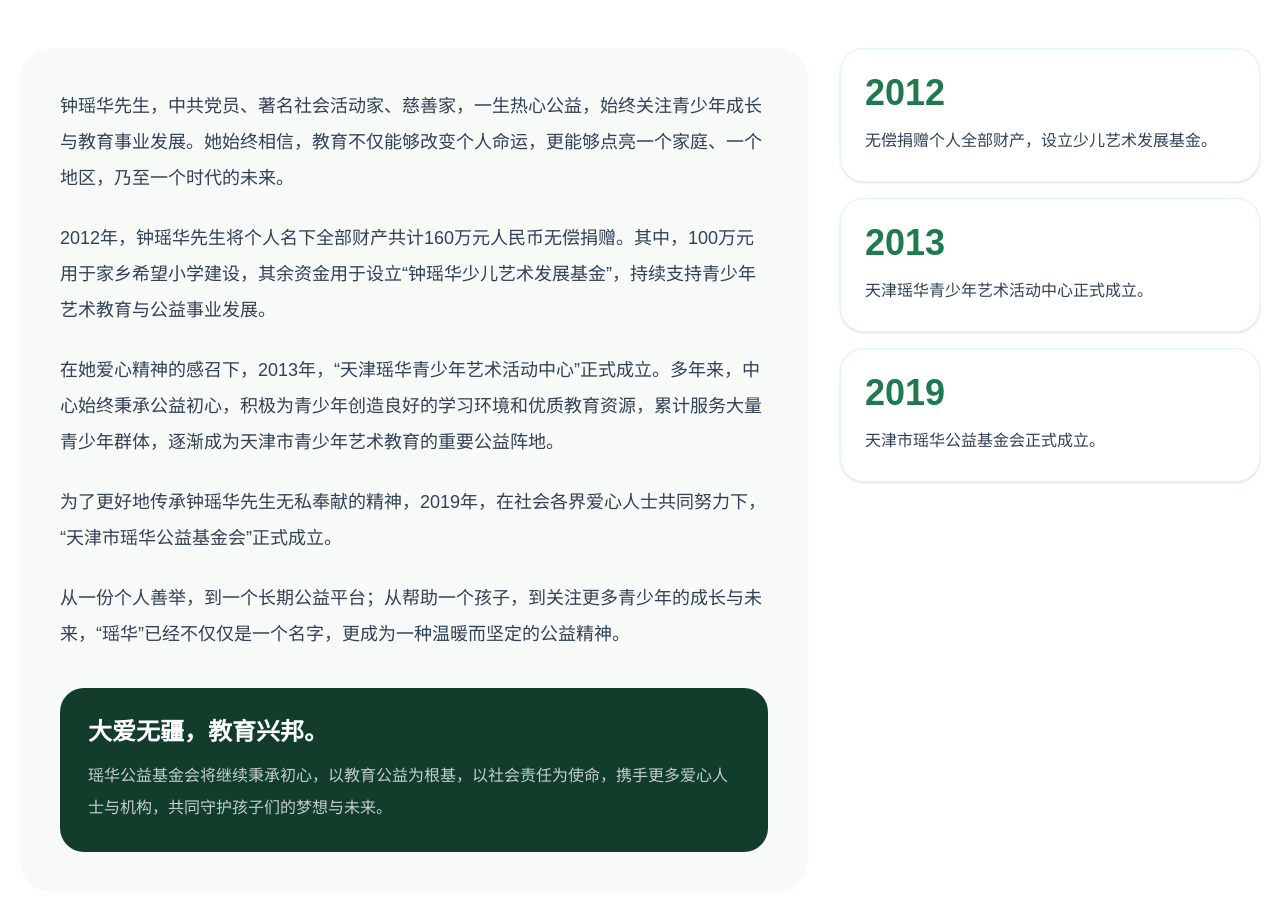
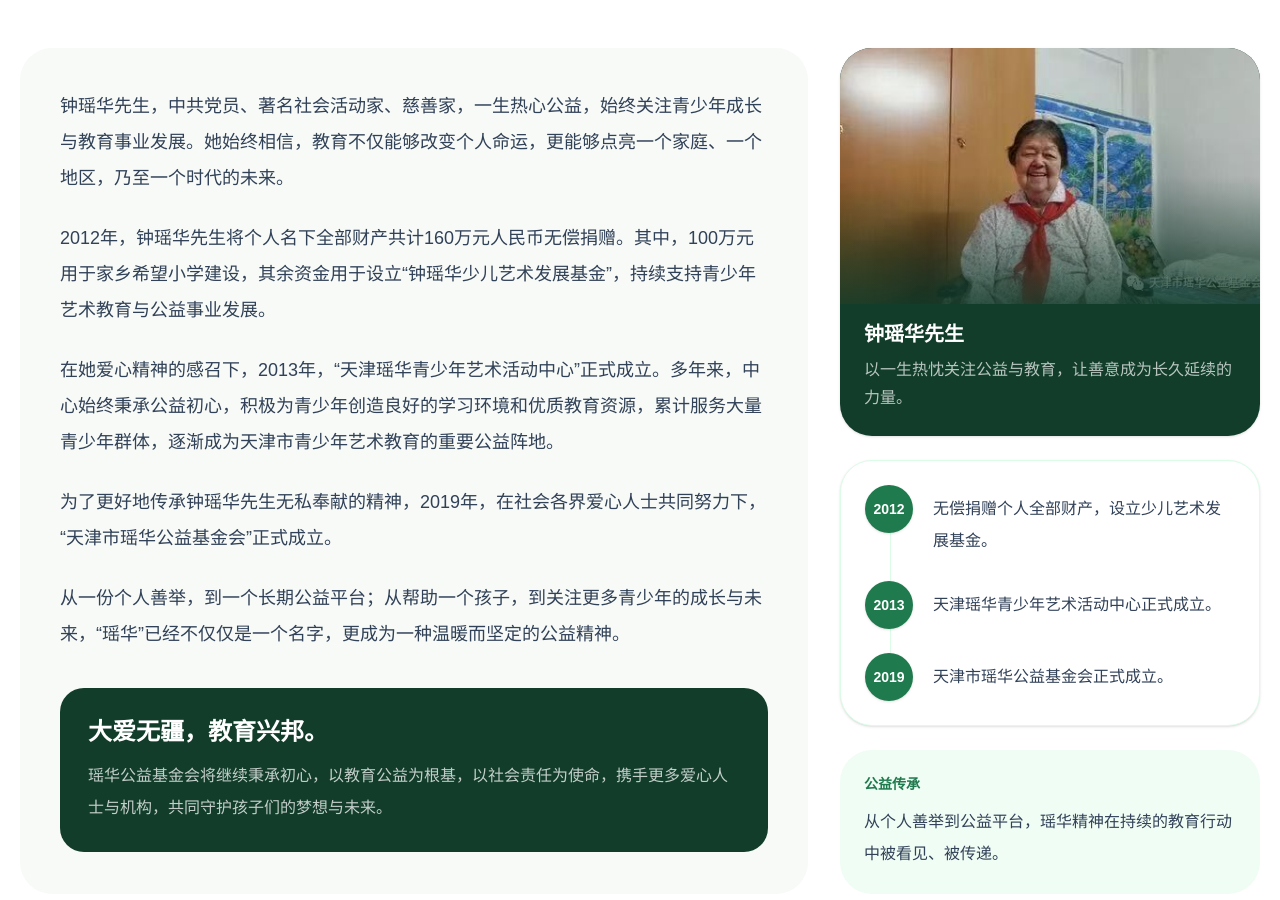
Before and after one commit to shibingr2024-ship-it/yaohua-foundation, a Next.js app: page / in a window 1280 px wide. Shown: the part 1160-2060 px from the top of the page. Built offline with nearby package versions, Linux system fonts and the light colour scheme.

Commit message:
Enhance Yaohua story timeline layout

```diff
--- a/app/page.tsx
+++ b/app/page.tsx
@@ -257,22 +257,50 @@ export default function YaohuaFoundationWebsite() {
               </div>
             </article>
 
-            <div className="space-y-4">
+            <div className="space-y-6">
+              <figure className="overflow-hidden rounded-[2rem] bg-[#123D2B] shadow-sm">
+                <div className="relative h-64">
+                  <Image
+                    src="/zhong-yaohua.jpg"
+                    alt="钟瑶华先生"
+                    fill
+                    sizes="(min-width: 1024px) 420px, 100vw"
+                    className="object-cover object-center"
+                  />
+                  <div className="absolute inset-0 bg-gradient-to-t from-[#123D2B]/85 via-transparent to-transparent" />
+                </div>
+                <figcaption className="px-6 pb-6 pt-4 text-white">
+                  <p className="text-xl font-semibold">钟瑶华先生</p>
+                  <p className="mt-2 leading-7 text-white/70">
+                    以一生热忱关注公益与教育，让善意成为长久延续的力量。
+                  </p>
+                </figcaption>
+              </figure>
+
+              <div className="relative rounded-[2rem] border border-green-100 bg-white p-6 shadow-sm">
+                <div className="absolute bottom-8 left-[3.05rem] top-8 w-px bg-green-100" />
                 {[
                   ["2012", "无偿捐赠个人全部财产，设立少儿艺术发展基金。"],
                   ["2013", "天津瑶华青少年艺术活动中心正式成立。"],
                   ["2019", "天津市瑶华公益基金会正式成立。"],
                 ].map(([year, text]) => (
-                <article
-                  key={year}
-                  className="rounded-3xl border border-green-100 bg-white p-6 shadow-sm"
-                >
-                  <div className="mb-3 text-4xl font-bold text-[#1F7A4D]">
+                  <article key={year} className="relative flex gap-5 pb-6 last:pb-0">
+                    <div className="relative z-10 flex h-12 w-12 shrink-0 items-center justify-center rounded-full bg-[#1F7A4D] text-sm font-bold text-white shadow-sm">
                       {year}
                     </div>
-                  <p className="leading-8 text-slate-700">{text}</p>
+                    <p className="pt-2 leading-8 text-slate-700">{text}</p>
                   </article>
                 ))}
+              </div>
+
+              <div className="rounded-[2rem] bg-green-50 p-6">
+                <div className="text-sm font-semibold text-[#1F7A4D]">
+                  公益传承
+                </div>
+                <p className="mt-3 leading-8 text-slate-700">
+                  从个人善举到公益平台，瑶华精神在持续的教育行动中被看见、被传递。
+                </p>
+              </div>
             </div>
           </div>
         </div>
```
Lines whose indentation alone changed are shown as unchanged.
